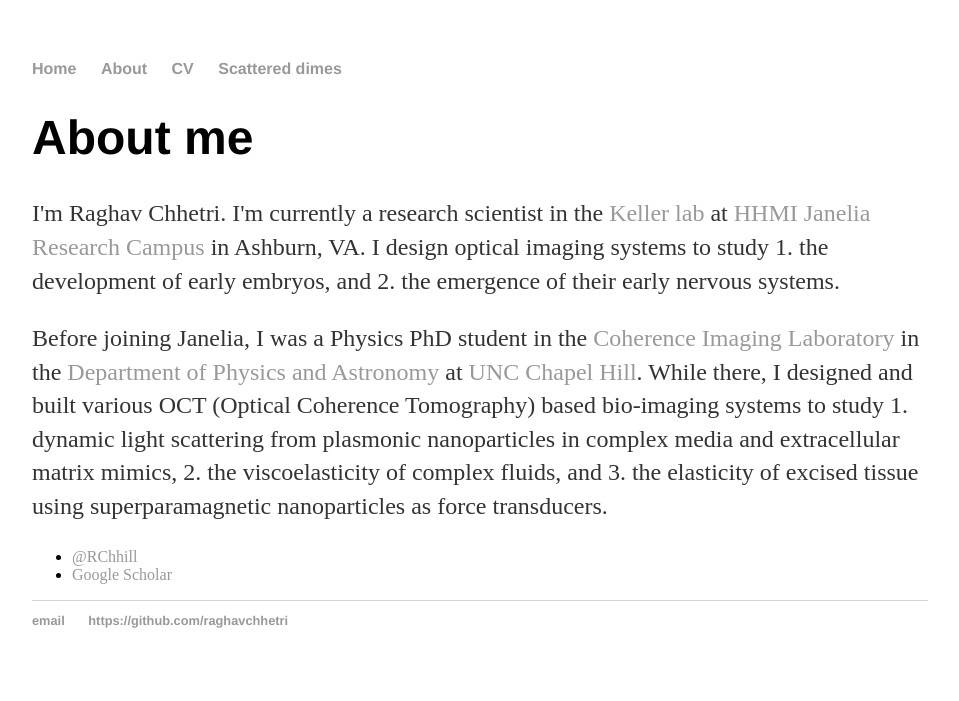
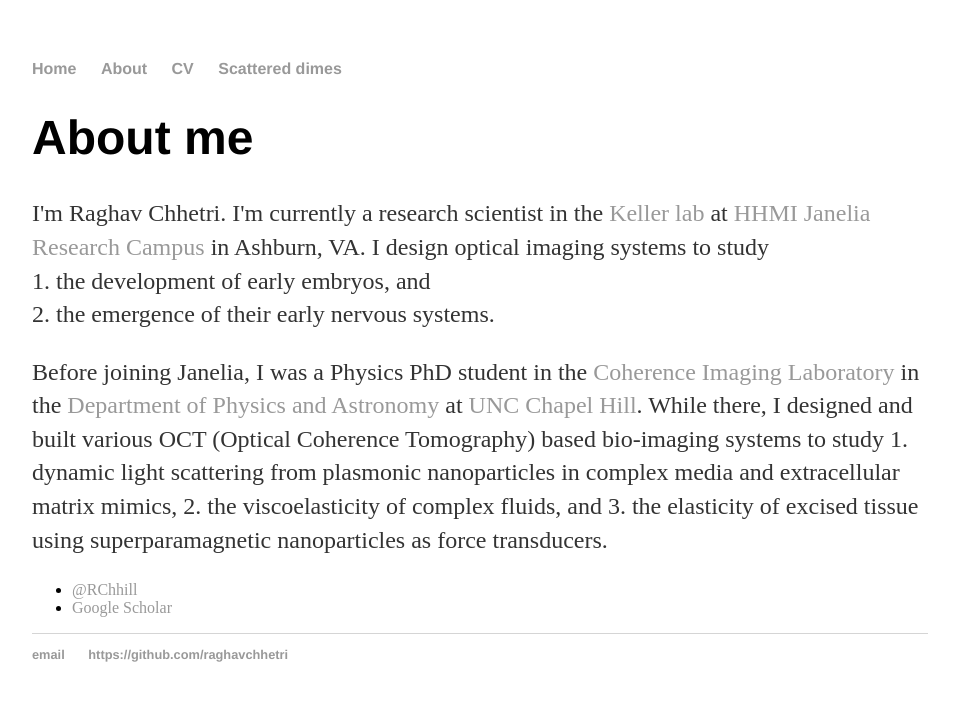
Before and after one commit to raghavchhetri/raghavchhetri.github.io, a Jekyll site: the page built from about/index.html, in a window 1280 px wide. Shown: the top 701 px of the page, without its empty margins (160-1119 px from the left). Built offline with Jekyll 4.4.1, drawn with Linux system fonts in a browser that asks for light colours.

```diff
--- a/about/index.html
+++ b/about/index.html
@@ -7,10 +7,8 @@ title: About Raghav Chhetri
 			<h1>About me</h1>
 			<p>I'm Raghav Chhetri. I'm currently a research scientist in the <a href="https://www.janelia.org/lab/keller-lab">Keller lab</a> at <a href="https://www.janelia.org/">HHMI Janelia Research Campus</a> in Ashburn, VA.
 				I design optical imaging systems to study
-
-				1. the development of early embryos, and
-
-				2. the emergence of their early nervous systems.</p>
+				<br> 1. the development of early embryos, and
+				<br> 2. the emergence of their early nervous systems.</p>
 
 			<p>Before joining Janelia, I was a Physics PhD student in the <a href="https://users.physics.unc.edu/~aold/">Coherence Imaging Laboratory</a> in the
 				<a href="https://physics.unc.edu/">Department of Physics and Astronomy</a> at <a href="https://www.unc.edu/"> UNC Chapel Hill</a>. While there, I designed and built various OCT
```
